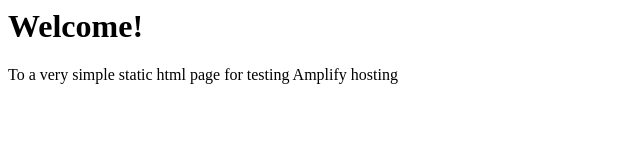
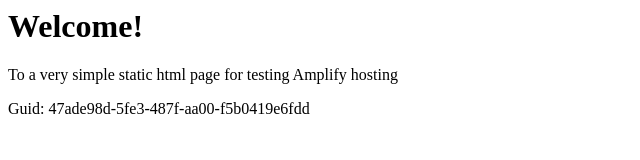
Before and after one commit to aws-aemilia-mxp/Github-PR-Commit-Integration-Test-DoNotTouch-Gith-OKSLNVO2-v1-prod-eu-south-1, a website: page src/index.html in a window 1280 px wide. Shown: the whole page, without its empty margins (0-640 px from the left). Drawn offline with Linux system fonts and the light colour scheme.

Commit message:
commit from integ tests

```diff
--- a/src/index.html
+++ b/src/index.html
@@ -1,3 +1,5 @@
+
+
 <html lang="en">
 
 <head>
@@ -10,6 +12,6 @@
 <body>
     <h1>Welcome!</h1>
     <p>To a very simple static html page for testing Amplify hosting</p>
-</body>
+    <p>Guid: 47ade98d-5fe3-487f-aa00-f5b0419e6fdd</p></body>
 
 </html>
```
